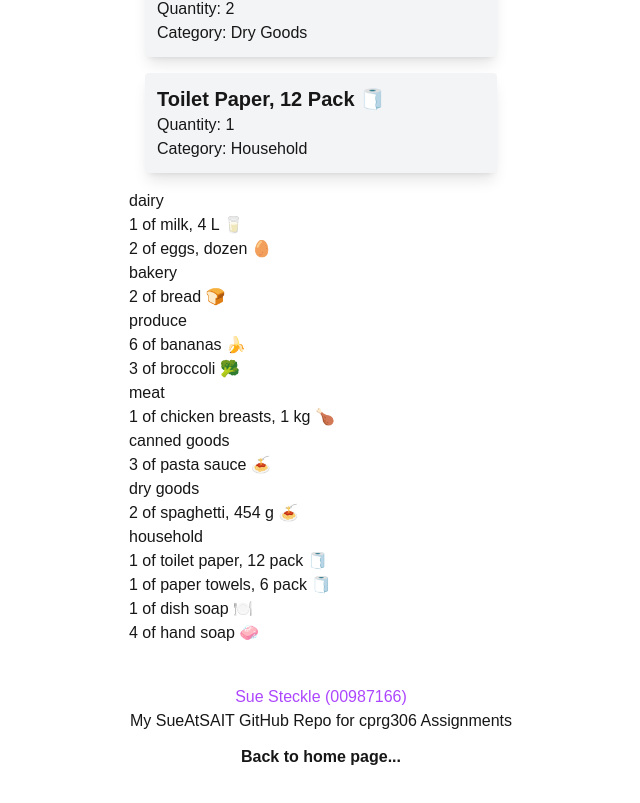
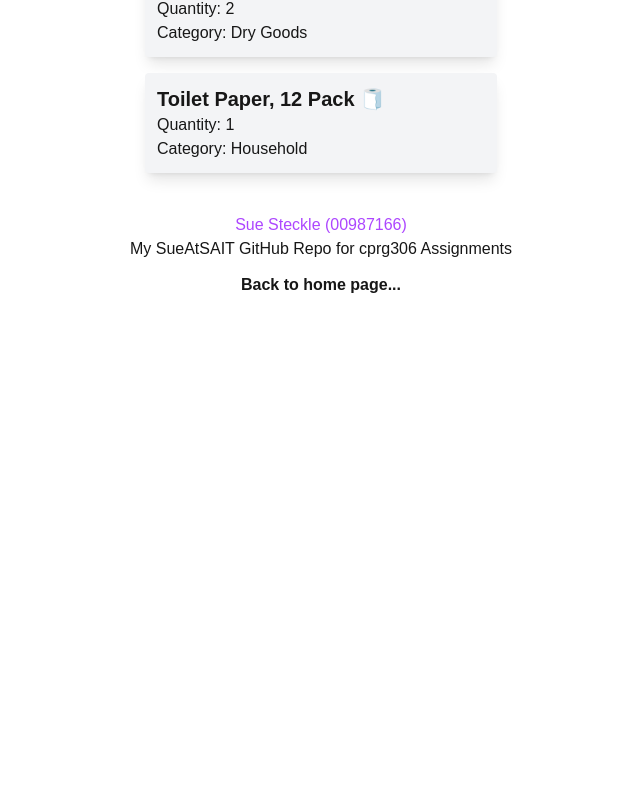
Before and after one commit to SueAtSAIT/cprg306-assignments, a Next.js app: page /week-6 in a window 1280 px wide. Shown: the part 1477-2280 px from the top of the page, without its empty margins (319-959 px from the left). After the commit the page ends 1814 px from the top, so only its background shows below. Built offline with nearby package versions, Linux system fonts and the light colour scheme.

Commit message:
Hides group by if name or category cards are active

```diff
--- a/app/week-6/item-list.js
+++ b/app/week-6/item-list.js
@@ -102,8 +102,9 @@ export default function ItemList() {
           <Item key={item.id} {...item} />
         ))}
       </div>
-
-      <GroupedItem groupedList={groupedList} />
+      <div className={`${isGroupbyActive ? "" : "hidden"}`}>
+        <GroupedItem groupedList={groupedList} />
+      </div>
     </div>
   );
 }
```
